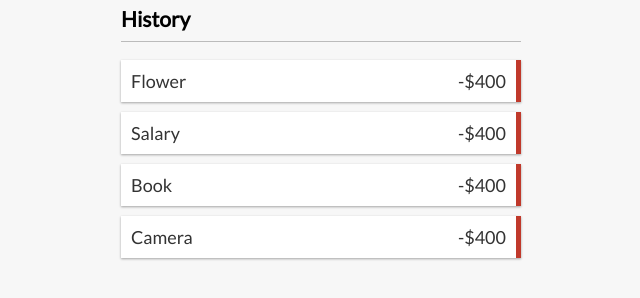
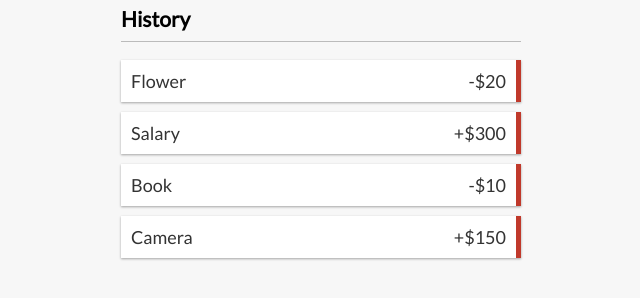
Before and after one commit to webQbe/react_expense_tracker, a React (Create React App) app: page / in a window 1280 px wide. Shown: the part 301-599 px from the top of the page, without its empty margins (319-959 px from the left). Built offline with nearby package versions, Linux system fonts and the light colour scheme.

Commit message:
Output transaction amount with + or - sign

```diff
--- a/src/components/Transaction.js
+++ b/src/components/Transaction.js
@@ -1,9 +1,11 @@
 import React from 'react'
 
 export const Transaction = ({ transaction }) => {
+    const sign = transaction.amount < 0 ? '-' : '+';
+
   return (
     <li className="minus">
-        {transaction.text} <span>-$400</span>
+        {transaction.text} <span>{sign}${Math.abs(transaction.amount)}</span>
         <button className="delete-btn">x</button>
     </li>
   )
```
